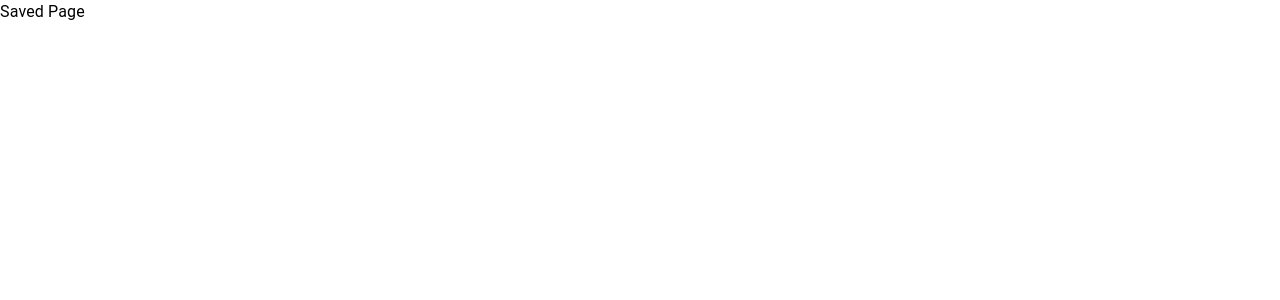
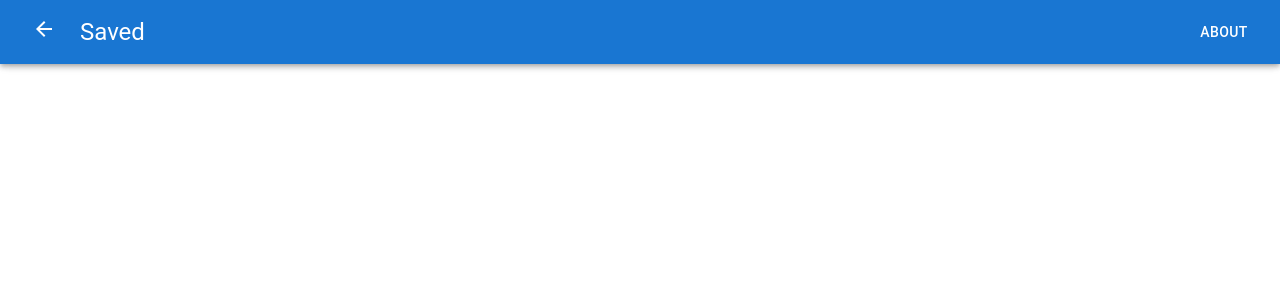
Before and after one commit to aditya-gupta-dev/musicYT, a React (Vite) app: page /saved in a window 1280 px wide. Shown: the top 300 px of the page. Built offline with nearby package versions, Linux system fonts and the light colour scheme.

Commit message:
Update Saved.jsx

```diff
--- a/src/pages/Saved.jsx
+++ b/src/pages/Saved.jsx
@@ -1,9 +1,27 @@
-import { Typography } from "@mui/material";
+import { Typography, Button, AppBar, IconButton, Toolbar } from "@mui/material";
+import { Link } from 'react-router-dom';
+import { ArrowBack } from '@mui/icons-material';
 
 export default function Saved() {
     return (
-        <Typography>
-            Saved Page
-        </Typography>
+        <>
+            <AppBar className='navbar'>
+                <Toolbar style={{ display: 'flex', alignItems: 'center' }}>
+                    <IconButton sx={{ marginRight: 2 }}>
+                        <Link to='/'>
+                            <ArrowBack sx={{ color: 'white', fontSize: '1.5rem' }} />
+                        </Link>
+                    </IconButton>
+                    <Typography variant="h5" className='title'>
+                        Saved
+                    </Typography>
+                    <Button color="inherit">
+                        <Link to='/about' className='link'>
+                            About
+                        </Link>
+                    </Button>
+                </Toolbar>
+            </AppBar>
+        </>
     );
 }
```
